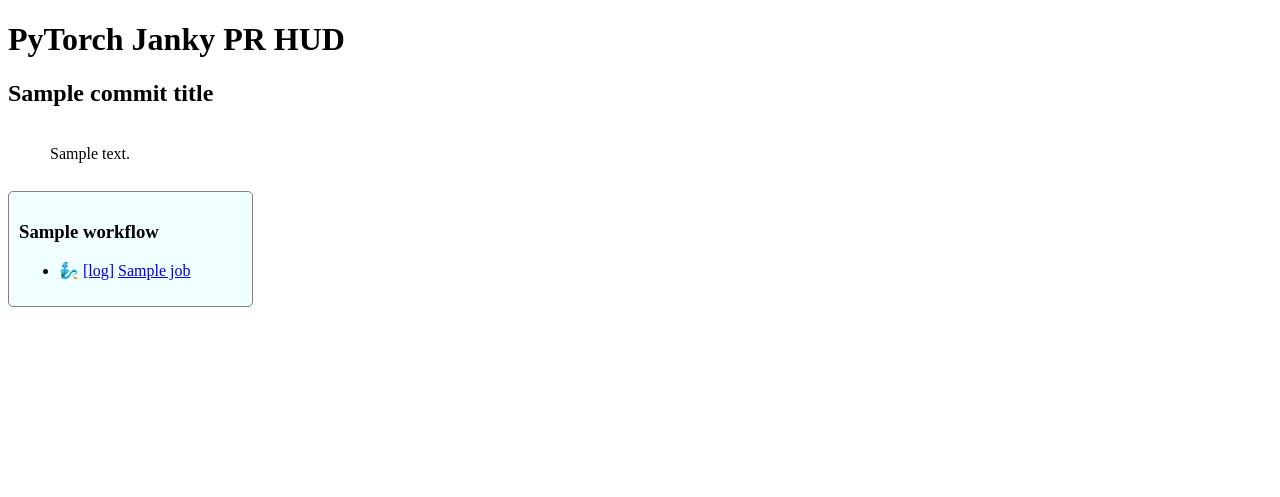
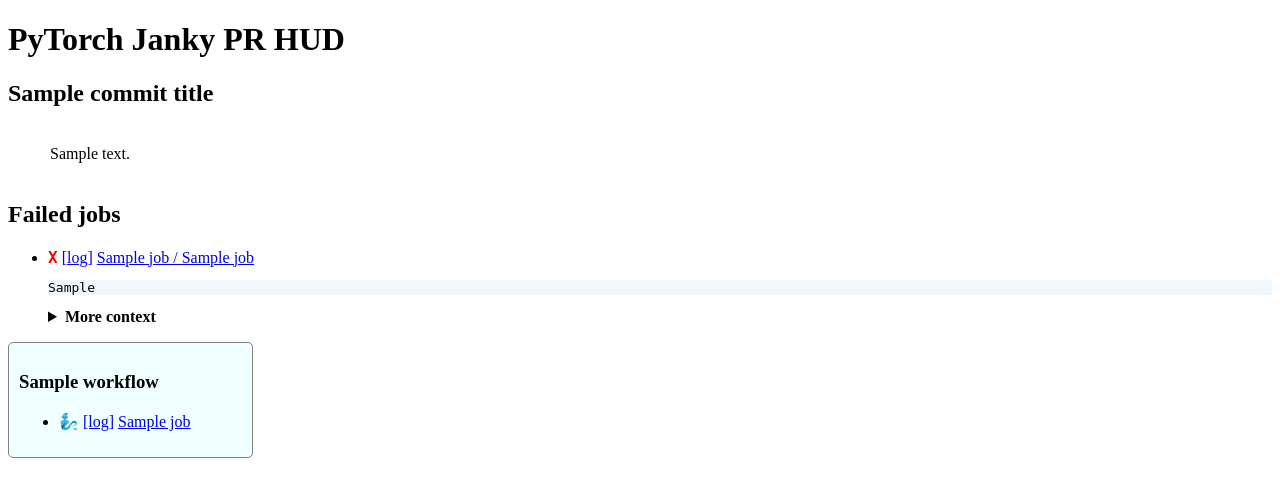
Before and after one commit to suo/torchci, a Flask app: template templates/commit.html in a window 1280 px wide. Shown: the top 497 px of the page. Run offline with Flask 2, Linux system fonts and the light colour scheme; the template is opened without the code that fills it: most values are stand-ins (such as "Sample title", 1, 10 or a date in 2020).

Commit message:
incorporate job classifications

```diff
--- a/commit.py
+++ b/commit.py
@@ -25,7 +25,7 @@
         api_server="https://api.rs2.usw2.rockset.com",
     )
     qlambda = rs.QueryLambda.retrieve(
-        "commit_jobs_query", version="ce3e700796b5ac43", workspace="commons"
+        "commit_jobs_query", version="c131de34f7dc83a6", workspace="commons"
     )
 
     params = ParamDict()
@@ -40,9 +40,12 @@
 
     # dict of workflow -> jobs
     jobs_by_workflow = defaultdict(list)
+    failed_jobs = []
     for job in jobs:
         jobs_by_workflow[job["workflow_name"]].append(job)
 
+        if job["conclusion"] == "failure":
+            failed_jobs.append(job)
 
     # sort jobs by job id, which gets us the same sorting as in the GH UI
     for jobs in jobs_by_workflow.values():
@@ -56,4 +59,5 @@
         commit_message_body=commit_message_body,
         commit=commit,
         jobs_by_workflow=jobs_by_workflow,
+        failed_jobs=failed_jobs,
     )
--- a/templates/commit.html
+++ b/templates/commit.html
@@ -21,6 +21,16 @@
         border-radius: 5px;
         background-color: azure;
     }
+
+    .conclusion {
+        font-family: monospace;
+        font-size: 1rem;
+        font-weight: bold;
+    }
+
+    pre {
+        background-color: aliceblue;
+    }
 </style>
 
 <html>
@@ -36,6 +46,27 @@
     <article class="commit-message">
         {{ commit_message_body }}
     </article>
+
+    {% if failed_jobs %}
+    <h2>Failed jobs</h2>
+    {% endif %}
+
+    {% for job in failed_jobs %}
+    <ul>
+        <li>
+            <span class="conclusion" style="color: red">X</span>
+            <a href="https://ossci-raw-job-status.s3.amazonaws.com/logs/{{job.id}}">[log]</a>
+            <a href="{{ job.html_url }}">{{job.workflow_name}} / {{ job.job_name }}</a>
+            {% if job.failure_line %}
+            <pre>{{job.failure_line}}</pre>
+            <details>
+                <summary><strong>More context</strong></summary>
+                <pre>{{job.failure_context}}</pre>
+            </details>
+            {% endif %}
+        </li>
+    </ul>
+    {% endfor %}
 
     <div class="workflow-container">
         {% for workflow, jobs in jobs_by_workflow.items() %}
```
